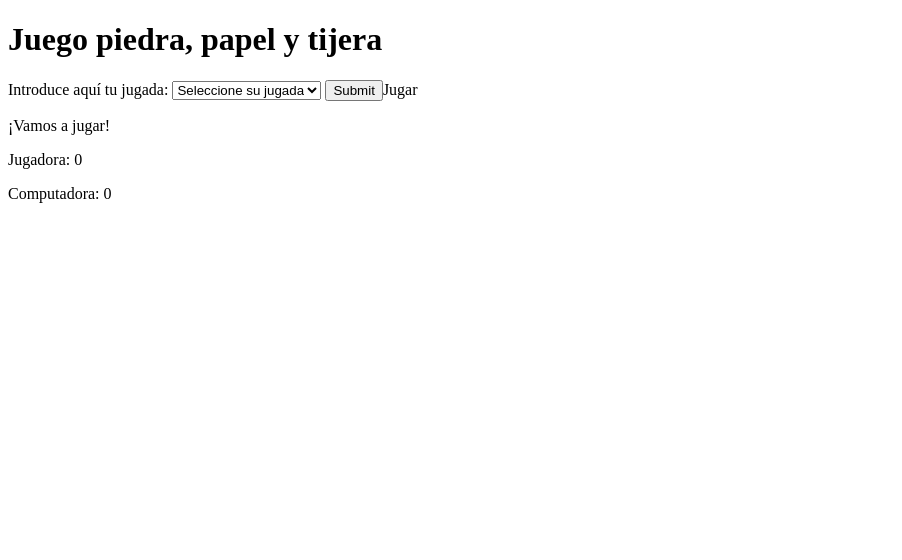
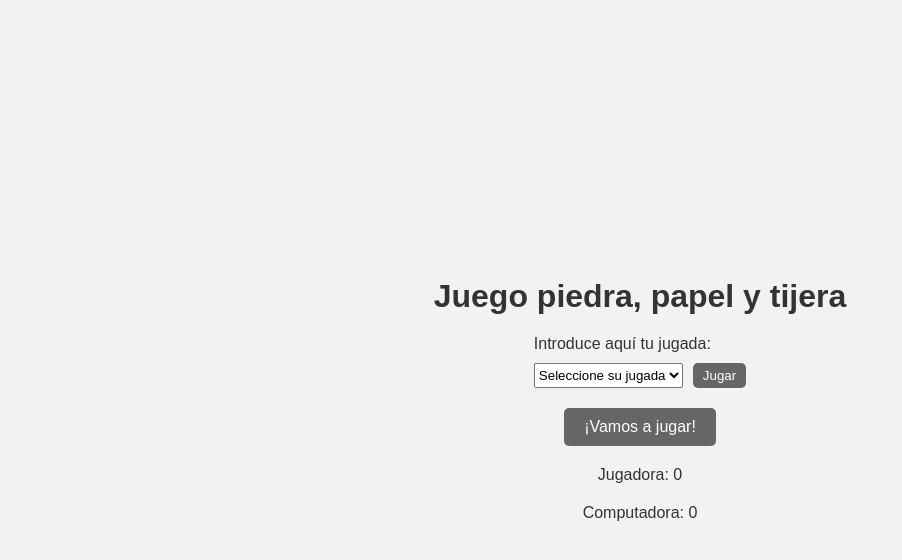
Before and after one commit to Adalab/modulo-2-evaluacion-intermedia-mararochafernandez, a plain HTML site: page index.html in a window 1280 px wide. Shown: the whole page, without its empty margins (0-902 px from the left). Drawn offline with Linux system fonts and the light colour scheme.

Commit message:
add css styles

```diff
--- a/css/style.css
+++ b/css/style.css
@@ -0,0 +1,46 @@
+* {
+    margin: 0;
+    padding: 0;
+    box-sizing: border-box;
+}
+
+body {
+    font-family: sans-serif;
+    color: #333;
+}
+
+.main {
+    display: flex;
+    flex-direction: column;
+    justify-content: center;
+    align-items: center;
+    row-gap: 20px;
+    background-color: #f2f2f2;
+    height: 100vh;
+}
+
+.form {
+    display: flex;
+    flex-direction: column;
+    row-gap: 10px;
+}
+
+.form__wrapper {
+    display: flex;
+    column-gap: 10px;
+}
+
+.form__submit {
+    background-color: #666;
+    color: #fff;
+    padding: 5px 10px;
+    border-radius: 5px;
+    border: none;
+}
+
+.main__message {
+    background-color: #666;
+    color: #fff;
+    padding: 10px 20px;
+    border-radius: 5px;
+}
--- a/index.html
+++ b/index.html
@@ -14,17 +14,19 @@
         <h1 class="main__title">Juego piedra, papel y tijera</h1>
         <form class="form" method="post" action="#">
             <label for="game">Introduce aquí tu jugada:</label>
+            <div class="form__wrapper">
                 <select class="form__select" id="form__select" name="game">
                     <option value="">Seleccione su jugada</option>
                     <option value="1">Piedra</option>
                     <option value="2">Papel</option>
                     <option value="3">Tijera</option>
                 </select>
-            <input class="form__submit" type="submit">Jugar</button>
+                <input class="form__submit" type="submit" value="Jugar" />
+            </div>
         </form>
-        <p class="message">¡Vamos a jugar!</p>
-        <p class="gamer">Jugadora: 0</p>
-        <p class="computer">Computadora: 0</p>
+        <p class="main__message">¡Vamos a jugar!</p>
+        <p class="main__gamer">Jugadora: 0</p>
+        <p class="main__computer">Computadora: 0</p>
     </main>
     <script type="text/javascript" src="./js/main.js"></script>
 </body>
```
Also changed, not shown: 1 other file. Lines whose indentation alone changed are shown as unchanged.
